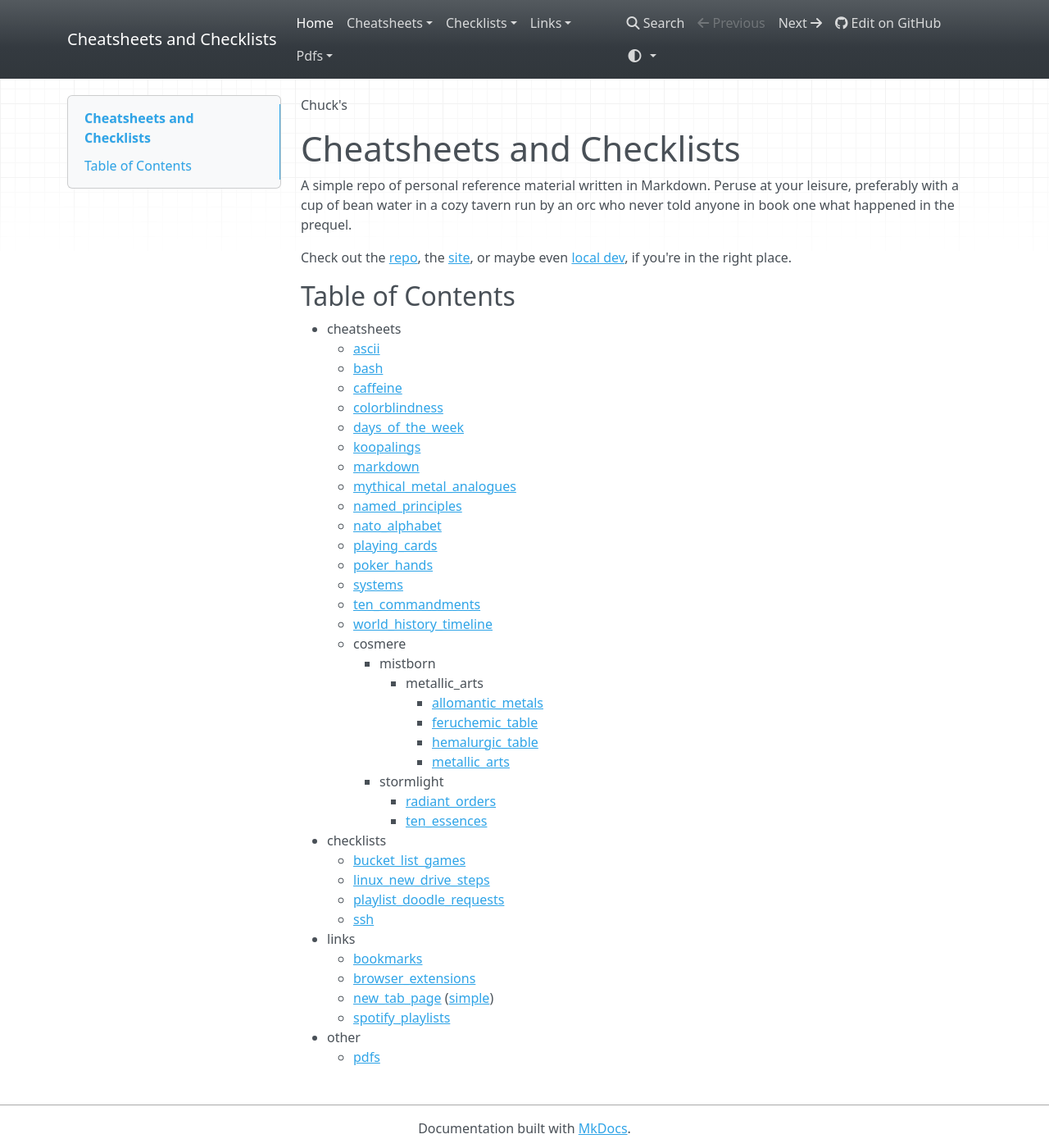
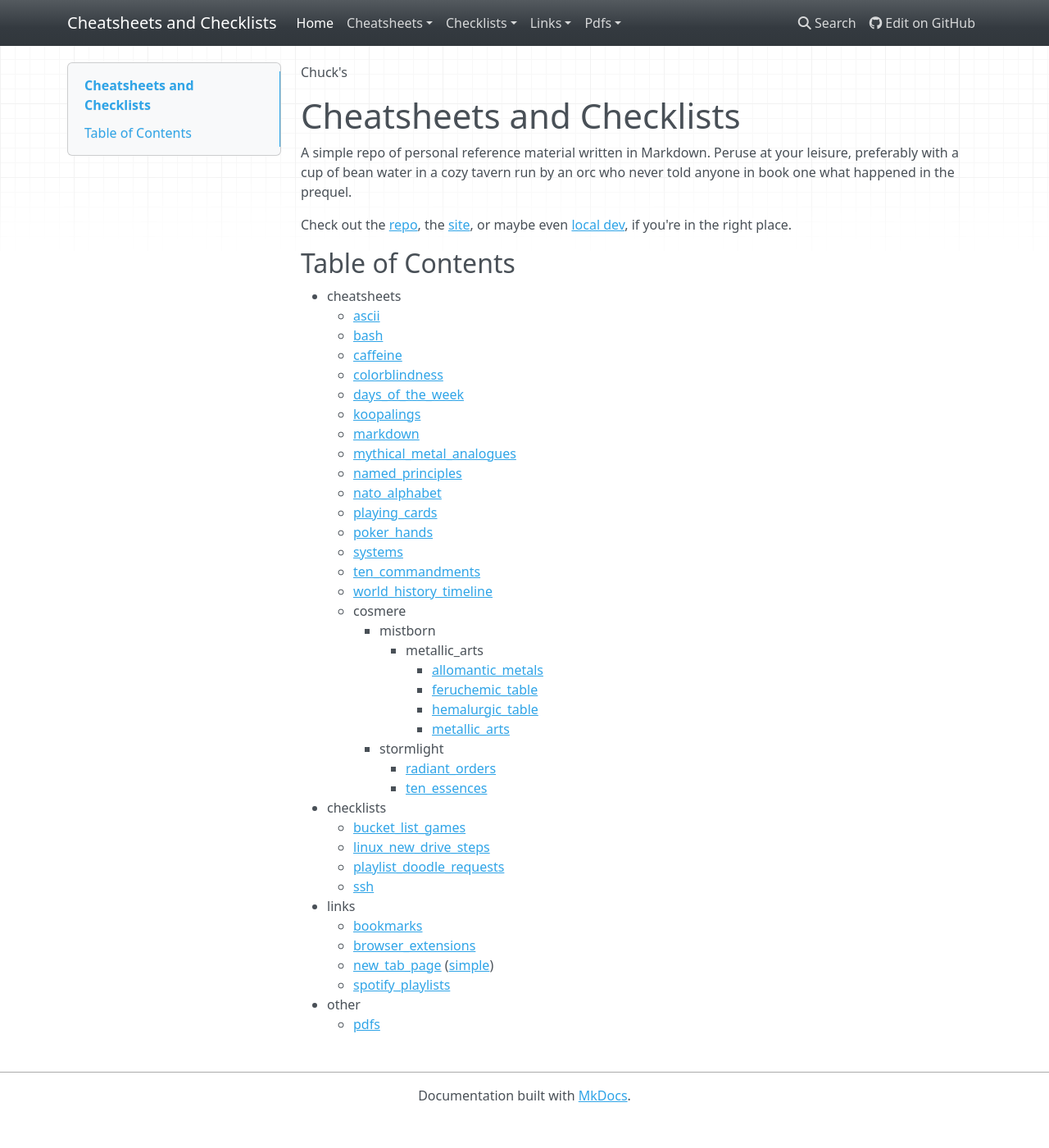
Before and after one commit to buckmanc/cheatsheets_and_checklists, an MkDocs documentation site: the page built from docs/index.md, in a window 1280 px wide and 1400 px high. Shown: the whole window at 82% size. Built offline with MkDocs 1.6.1, drawn with Linux system fonts in a browser that asks for light colours; nearby versions of some CDN libraries.

Commit message:
slim header

```diff
--- /dev/null
+++ b/docs/css/extra.css
@@ -0,0 +1,2 @@
+.nav-link[rel="next"] {display:none;}
+.nav-link[rel="prev"] {display:none;}
--- a/mkdocs.yml
+++ b/mkdocs.yml
@@ -11,6 +11,13 @@ site_description: A simple repo of personal reference material written in Markdo
 theme:
   name: mkdocs
   color_mode: auto
-  user_color_mode_toggle: true
+  # user_color_mode_toggle: true
   nav_style: dark
   custom_dir: docs/overrides
+
+extra_css:
+  - css/extra.css
+
+plugins:
+  - search:
+      enabled: false
--- a/standard.yml
+++ b/standard.yml
@@ -1,4 +1,5 @@
 site_author: Charles Buckman
+edit_uri: edit/main/docs/
 
 markdown_extensions:
   - footnotes
```
